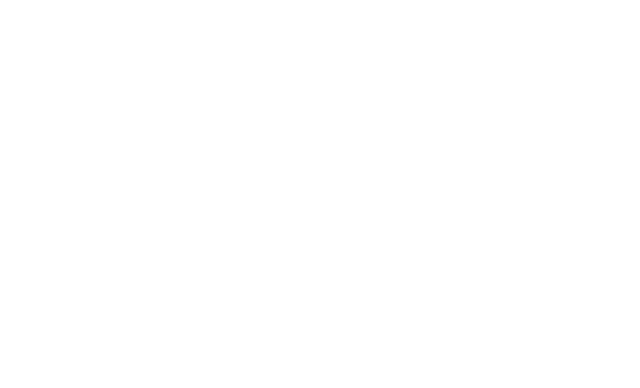
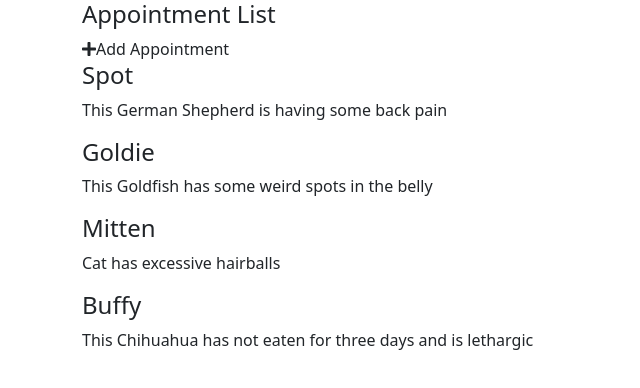
Before and after one commit to NonnaKar/vue-interface, a Vue app: page / in a window 1280 px wide. Shown: the top 388 px of the page, without its empty margins (0-640 px from the left). Built offline with nearby package versions, Linux system fonts and the light colour scheme.

Commit message:
looping through data with directives

```diff
--- a/package.json
+++ b/package.json
@@ -9,6 +9,9 @@
   },
   "dependencies": {
     "@fortawesome/fontawesome-free": "^5.15.4",
+    "@fortawesome/fontawesome-svg-core": "^1.2.36",
+    "@fortawesome/free-solid-svg-icons": "^5.15.4",
+    "@fortawesome/vue-fontawesome": "^3.0.0-5",
     "axios": "^0.24.0",
     "bootstrap": "^5.1.3",
     "core-js": "^3.6.5",
--- a/src/App.vue
+++ b/src/App.vue
@@ -1,9 +1,53 @@
 <template>
-  <div></div>
+  <div class="container">
+    <h4>{{ title }}</h4>
+    <FontAwesomeIcon icon="plus" />Add Appointment
+    <div v-for="(item, i) in appointments" :key="i">
+      <h4>{{ item.petName }}</h4>
+      <p>{{ item.aptNotes }}</p>
+    </div>
+  </div>
 </template>
 
 <script>
-export default {};
+import { FontAwesomeIcon } from "@fortawesome/vue-fontawesome";
+
+export default {
+  name: "App",
+  data() {
+    return {
+      title: "Appointment List",
+      appointments: [
+        {
+          petName: "Spot",
+          petOwner: "Constance Smith",
+          aptDate: "2017-07-24 08:30",
+          aptNotes: "This German Shepherd is having some back pain",
+        },
+        {
+          petName: "Goldie",
+          petOwner: "Barot Bellingham",
+          aptDate: "2017-07-22 15:50",
+          aptNotes: "This Goldfish has some weird spots in the belly",
+        },
+        {
+          petName: "Mitten",
+          petOwner: "Hillary Goldwyn",
+          aptDate: "2017-07-21 9:15",
+          aptNotes: "Cat has excessive hairballs",
+        },
+        {
+          petName: "Buffy",
+          petOwner: "Hassum Harrod",
+          aptDate: "2017-07-20 15:30",
+          aptNotes:
+            "This Chihuahua has not eaten for three days and is lethargic",
+        },
+      ],
+    };
+  },
+  components: { FontAwesomeIcon },
+};
 </script>
 
 <style></style>
--- a/src/main.js
+++ b/src/main.js
@@ -1,4 +1,17 @@
-import { createApp } from 'vue'
-import App from './App.vue'
+import { createApp } from "vue";
+import App from "./App.vue";
 
-createApp(App).mount('#app')
+import "bootstrap";
+import "bootstrap/dist/css/bootstrap.css";
+
+import { library } from "@fortawesome/fontawesome-svg-core";
+
+import {
+  faPlus,
+  faMinus,
+  faTrash,
+  faCheck,
+} from "@fortawesome/free-solid-svg-icons";
+library.add(faPlus, faMinus, faTrash, faCheck);
+
+createApp(App).mount("#app");
```
Also changed, not shown: 1 other file (tests, documents, lock files or other folders).
